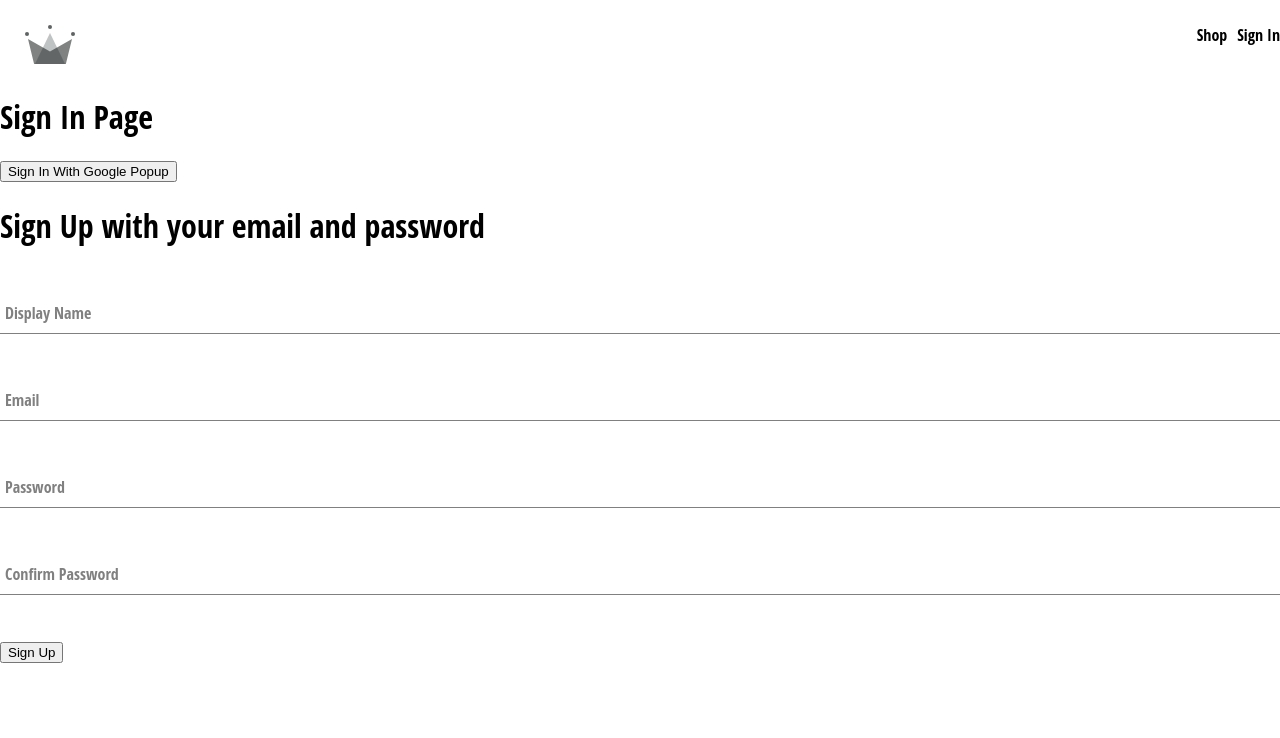
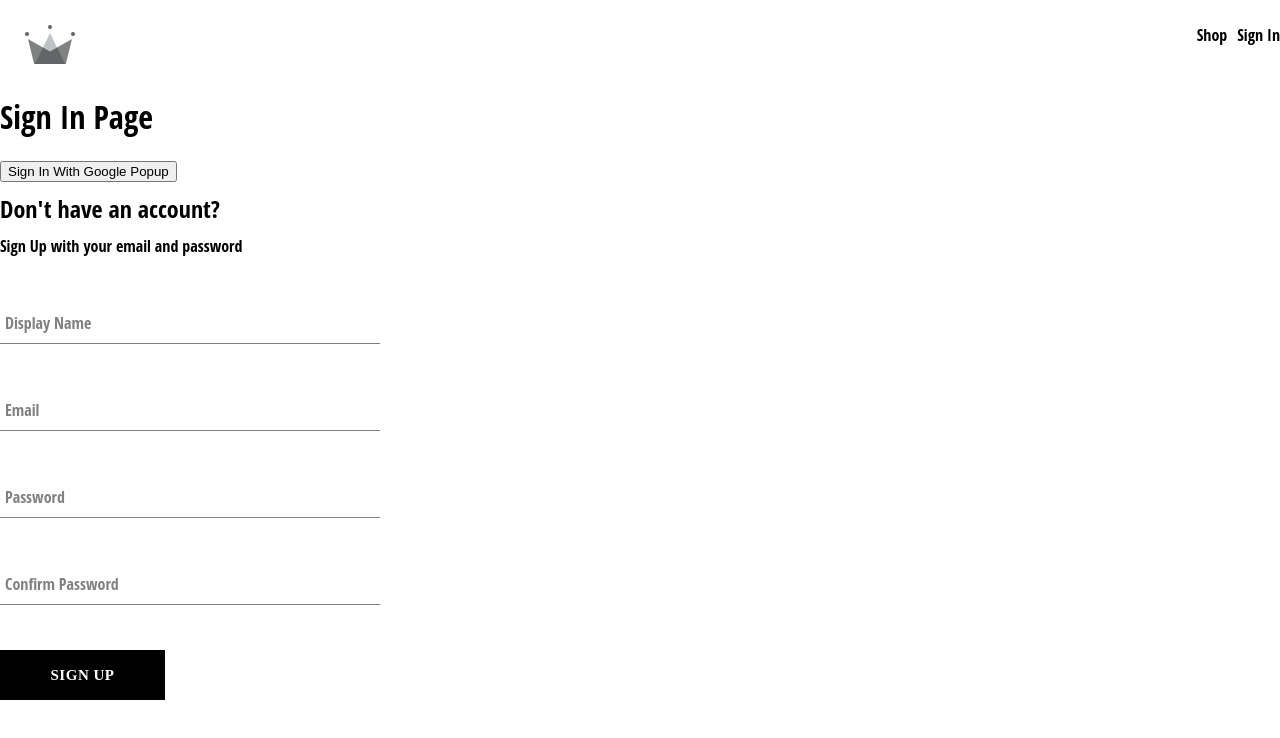
Before and after one commit to mcspira/Capstone_Project, a React (Create React App) app in the folder crwn-clothing/: page /signIn in a window 1280 px wide. Shown: the top 738 px of the page. Built offline with nearby package versions, Linux system fonts and the light colour scheme.

Commit message:
created the button component

```diff
--- /dev/null
+++ b/crwn-clothing/src/components/button/button.component.jsx
@@ -0,0 +1,17 @@
+import "./button.styles.scss"
+
+const BUTTON_TYPE_CLASSES = {
+  google: "google-sign-in",
+  inverted: "inverted",
+};
+
+export const Button = ({ children, buttonType, ...otherProps }) => {
+  return (
+    <button
+      className={`button-container ${BUTTON_TYPE_CLASSES[buttonType]}`}
+      {...otherProps}
+    >
+      {children}
+    </button>
+  );
+};
--- /dev/null
+++ b/crwn-clothing/src/components/button/button.styles.scss
@@ -0,0 +1,46 @@
+.button-container {
+  min-width: 165px;
+  width: auto;
+  height: 50px;
+  letter-spacing: 0.5px;
+  line-height: 50px;
+  padding: 0 35px 0 35px;
+  font-size: 15px;
+  background-color: black;
+  color: white;
+  text-transform: uppercase;
+  font-family: "Open Sans Condesed";
+  font-weight: bolder;
+  border: none;
+  cursor: pointer;
+  display: flex;
+  justify-content: center;
+
+  &:hover {
+    background-color: white;
+    color: black;
+    border: 1px solid black;
+  }
+
+  &.google-sign-in {
+    background-color: #4285f4;
+    color: white;
+
+    &:hover {
+      background-color: #357ae8;
+      border: none;
+    }
+  }
+
+  &.inverted {
+    background-color: white;
+    color: black;
+    border: 1px solid black;
+
+    &:hover {
+      background-color: black;
+      color: white;
+      border: none;
+    }
+  }
+}
--- a/crwn-clothing/src/components/sign-up-form/sign-up-form.component.jsx
+++ b/crwn-clothing/src/components/sign-up-form/sign-up-form.component.jsx
@@ -1,11 +1,14 @@
 import { useState } from "react";
 
 import { FormInput } from "../form-input/form-input.component";
+
+import "./sign-up-form.styles.scss";
 
 import {
   createAuthUserWithEmailAndPassword,
   createUserDocumentFromAuth,
 } from "../../utils/firebase/firebase.utils";
+import { Button } from "../button/button.component";
 
 const defaultFormFields = {
   displayName: "",
@@ -57,8 +60,9 @@ export const SignUpForm = () => {
   };
 
   return (
-    <div>
-      <h1> Sign Up with your email and password</h1>
+    <div className="sign-up-container">
+      <h2> Don't have an account? </h2>
+      <span> Sign Up with your email and password</span>
 
       <form onSubmit={handleSubmit}>
         <FormInput
@@ -96,7 +100,9 @@ export const SignUpForm = () => {
           value={confirmPassword}
         />
 
-        <button type="submit"> Sign Up </button>
+        <Button buttonType="" type="submit">
+          Sign Up
+        </Button>
       </form>
     </div>
   );
--- /dev/null
+++ b/crwn-clothing/src/components/sign-up-form/sign-up-form.styles.scss
@@ -0,0 +1,9 @@
+.sign-up-container {
+  display: flex;
+  flex-direction: column;
+  width: 380px;
+
+  h2 {
+    margin: 10px 0;
+  }
+}
```
